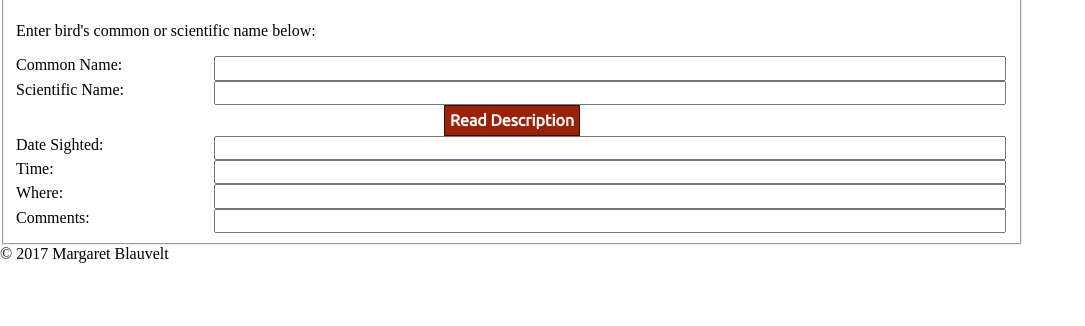
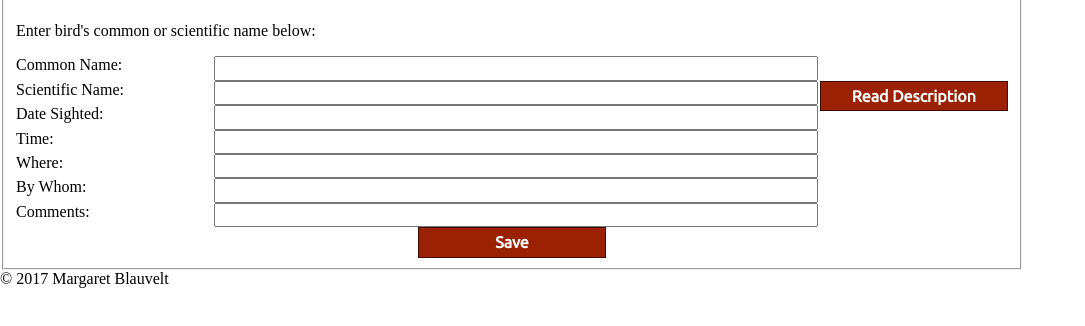
Before and after one commit to goldtreefrog/bird-logger, a website: page public/index.html in a window 1280 px wide. Shown: the part 118-444 px from the top of the page, without its empty margins (0-1085 px from the left). Drawn offline with nearby package versions, Linux system fonts and the light colour scheme.

Commit message:
Add 'By Whom' input field and 'Save' button to index.html.

```diff
--- a/public/index.html
+++ b/public/index.html
@@ -28,17 +28,20 @@
             <ul id="name-choices"></ul>
             <label for="common-name">Common Name:</label>
             <input type="text" id="js-common-name" name="common-name" accesskey="n" />
+            <button type="button" name="read-description" value="Read Description" accesskey="r" id="#js-read-description">Read Description</button>
             <label for="scientific-name">Scientific Name:</label>
             <input type="text" id="js-scientific-name" name="common-name" accesskey="s" />
-            <button type="button" name="read-description" value="Read Description" accesskey="r" id="#js-read-description" class="ctr">Read Description</button>
             <label for="date-sighted">Date Sighted:</label>
             <input type="text" id="date-sighted" name="date-sighted" accesskey="d" />
             <label for="time-sighted">Time:</label>
             <input type="text" id="time-sighted" name="time-sighted" accesskey="t" />
             <label for="where-sighted">Where:</label>
             <input type="text" id="where-sighted" name="where-sighted" accesskey="w" />
+            <label for="by-whom">By Whom:</label>
+            <input type="text" id="by-whom" name="by-whome" accesskey="b" />
             <label for="comments">Comments:</label>
             <input type="text" id="comments" name="comments" accesskey="c" />
+            <button type="submit" name="save" value="Save" accesskey="u" id="#js-save" class="ctr">Save</button>
           </fieldset>
         </form>
       </section>
--- a/public/styles/style.css
+++ b/public/styles/style.css
@@ -17,12 +17,17 @@ label {
   width: 20%; }
 
 input {
-  clear: right;
   float: left;
-  width: 79%; }
+  width: 60%; }
+
+form button {
+  width: 19%;
+  clear: left;
+  float: right; }
 
 button.ctr {
   display: block;
+  float: none;
   margin-left: auto;
   margin-right: auto;
   border: 5px sold purple; }
```
